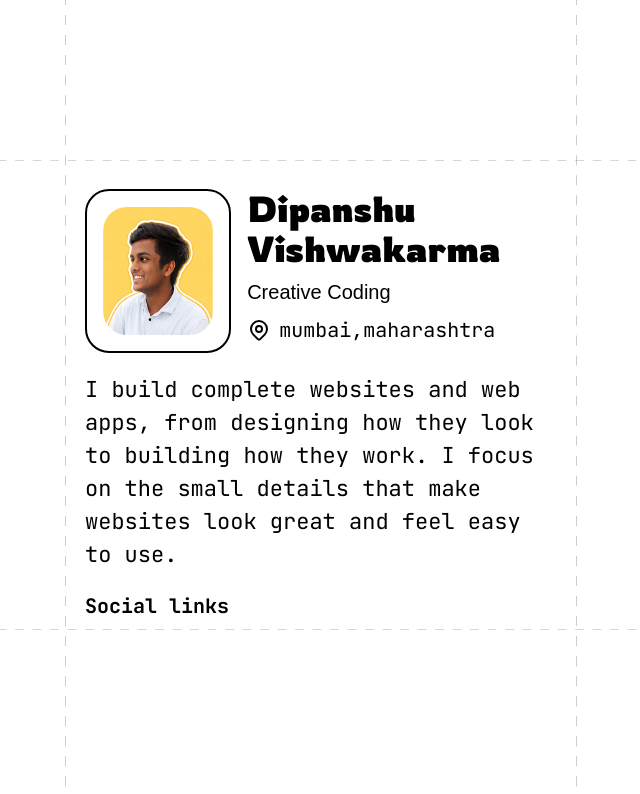
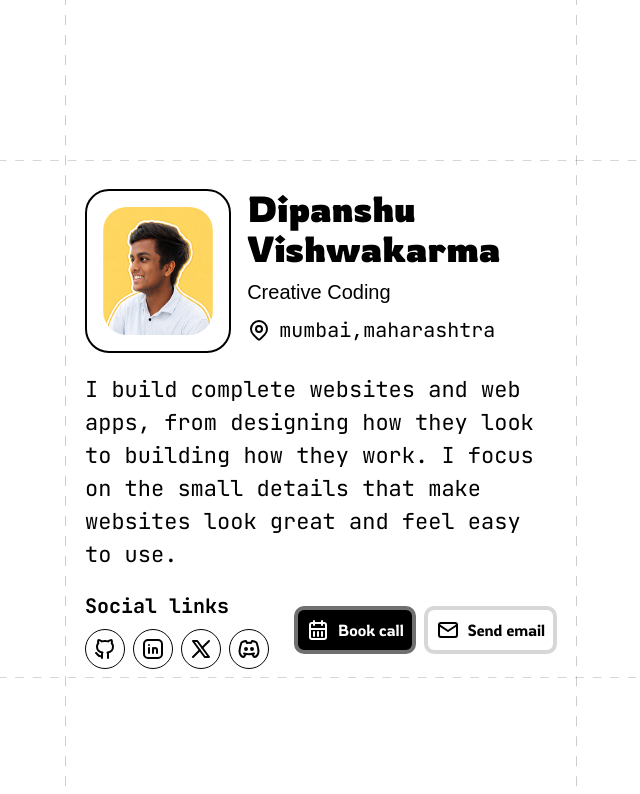
Before and after one commit to unknowdeepanshu/profile, a React (Vite) app: page / in a window 1280 px wide. Shown: the top 794 px of the page, without its empty margins (319-959 px from the left). Built offline with nearby package versions, Linux system fonts and the light colour scheme; a web font is replaced by a local one.

Commit message:
feat: add SocialLinks component and update Profile with buttons for booking and emailing

```diff
--- a/src/components/Profile/Profile.tsx
+++ b/src/components/Profile/Profile.tsx
@@ -1,5 +1,8 @@
 import { IconMapPin } from '@tabler/icons-react';
 import Dipanshu from "@/assets/Dipanshu.png"
+import SocialLinks from '../socialLinks/SocialLinks';
+import Buttons from '@/ui/Button';
+import { IconCalendarMonth, IconMail } from '@tabler/icons-react';
 function Profile() {
     return (<>
         <div className="h-fit py-5 w-full flex gap-4">
@@ -28,8 +31,17 @@ function Bio() {
             <div className='flex flex-col gap-5'>
                 <p className='text-[22px]'>I build complete websites and web apps, from designing how they look to building how they work. I focus on the small details that make websites look great and feel easy to use.</p>
                 <div className='flex justify-between'>
-                    <div className='flex gap-2 '>
+                    <div className='flex flex-col gap-2 '>
                         <h4 id='BoldJetBrains' className='text-[20px]'>Social links</h4>
+                        <SocialLinks />
+                    </div>
+                    <div className='flex justify-center items-center gap-2 '>
+                        <Buttons>
+                            <IconCalendarMonth />   Book call
+                        </Buttons>
+                        <Buttons className='text-black bg-white border-[#616161]/25 '>
+                            <IconMail />   Send email
+                        </Buttons>
                     </div>
                 </div>
             </div>
--- /dev/null
+++ b/src/components/socialLinks/SocialLinks.tsx
@@ -0,0 +1,29 @@
+import { IconBrandGithub, IconBrandLinkedin, IconBrandX, IconBrandDiscord } from '@tabler/icons-react';
+function SocialLinks() {
+    const myAccountsLinks = [
+        {
+            SocialLinks: <IconBrandGithub />
+        }, {
+            SocialLinks: <IconBrandLinkedin />
+        }, {
+            SocialLinks: <IconBrandX />
+        }, {
+            SocialLinks: <IconBrandDiscord />
+        }
+    ]
+    return (<>
+        <div className='flex gap-2'>
+            {myAccountsLinks.map((social, index) => (
+                <div key={index} className='w-10 h-10 border border-black rounded-[50%] flex justify-center items-center'>
+                    <a href='#'>
+                        {social.SocialLinks}
+                    </a>
+                </div>
+            ))
+            }
+        </div>
+
+    </>);
+}
+
+export default SocialLinks;
--- a/src/ui/Button.tsx
+++ b/src/ui/Button.tsx
@@ -8,10 +8,10 @@ function Buttons({ className, children, ...props }: ButtonsProps) {
         <>
             <button
                 className={cn(
-                    "border-button-100 text-texts-200 bg-button-100 lg:text-texts-200 lg:hover:bg-button-100 rounded-md border-4 px-7 py-3 font-semibold shadow-[0_0_18px_rgba(201,164,92,0.25)] transition-all duration-300 md:text-[#0D0A08] lg:bg-transparent lg:shadow-none lg:hover:text-[#0D0A08] lg:hover:shadow-[0_0_18px_rgba(201,164,92,0.25)]",
+                    "text-center p-2 flex gap-2  border-4 border-[#707070] rounded-[10px] txet-[20px]  bg-black text-white",
                     className,
                 )}
-                id="Button"
+                id="rowdies-light"
                 {...props}
             >
                 {children}
```
